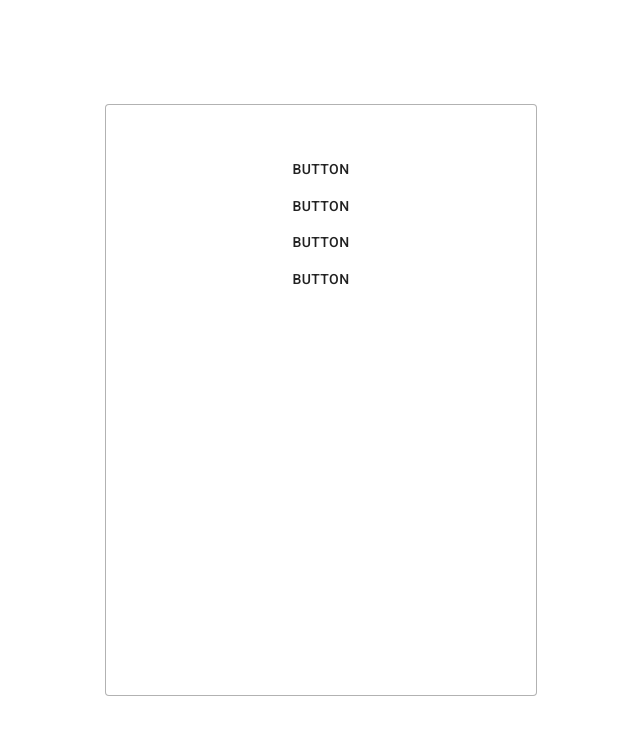
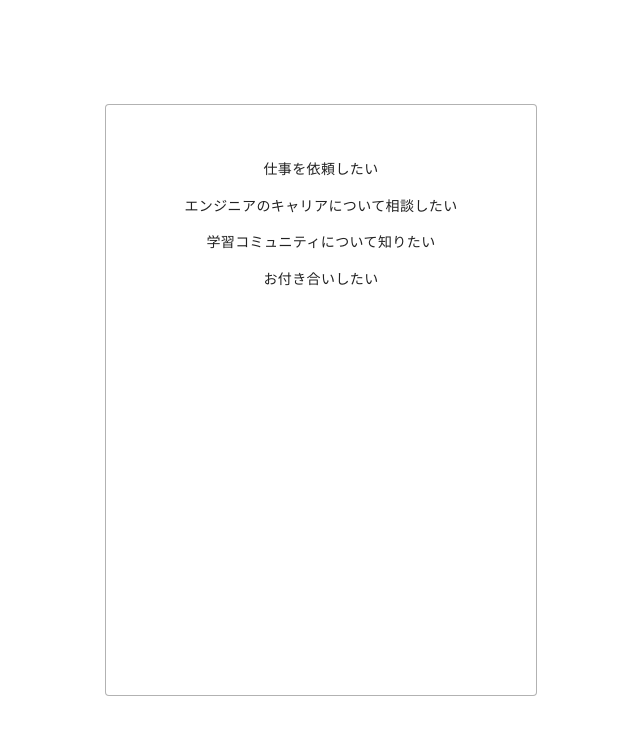
Before and after one commit to Mizuno223/chatbot, a React (Create React App) app: page / in a window 1280 px wide. Shown: the top 734 px of the page, without its empty margins (319-959 px from the left). Built offline with nearby package versions, Linux system fonts and the light colour scheme.

Commit message:
Fix: Set answers motionally

```diff
--- a/src/compornents/Answer.jsx
+++ b/src/compornents/Answer.jsx
@@ -1,9 +1,11 @@
 import * as React from 'react'
 import Button from '@material-ui/core/Button'
 
-const Answer = () => {
+const Answer = (props) => {
     return (
-        <Button>button</Button>
+        <Button>
+            {props.content}
+        </Button>
     )
 }
 
--- a/src/compornents/AnswersList.jsx
+++ b/src/compornents/AnswersList.jsx
@@ -4,10 +4,9 @@ import {Answer} from './index'
 const AnswersList = (props) => {
     return (
         <div className="c-grid__answer">
-            <Answer />
-            <Answer />
-            <Answer />
-            <Answer />
+            {props.answers.map((value, index) => {
+                return <Answer content={value.content} key={index.toString()} />
+            })}
         </div>
     )
 }
```
